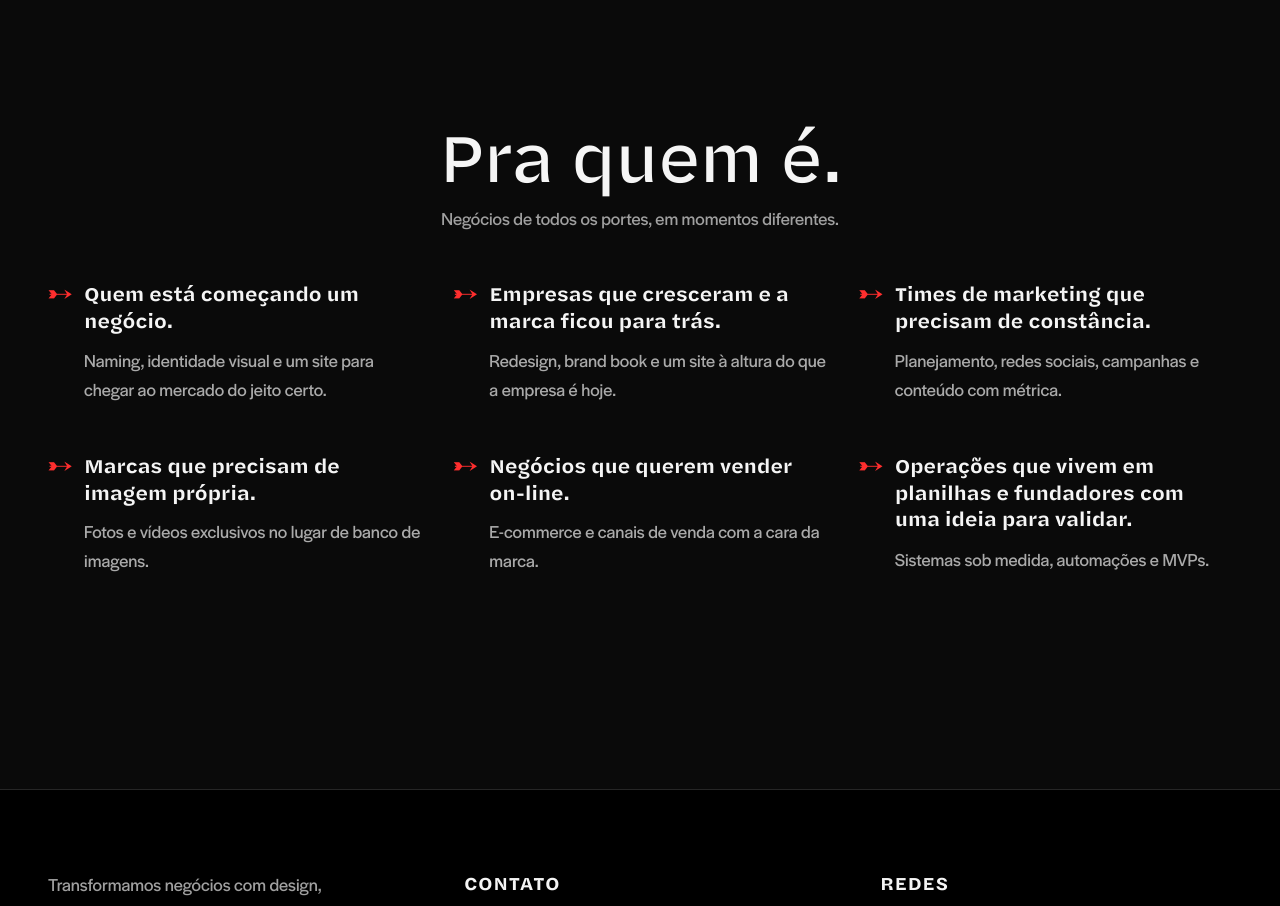
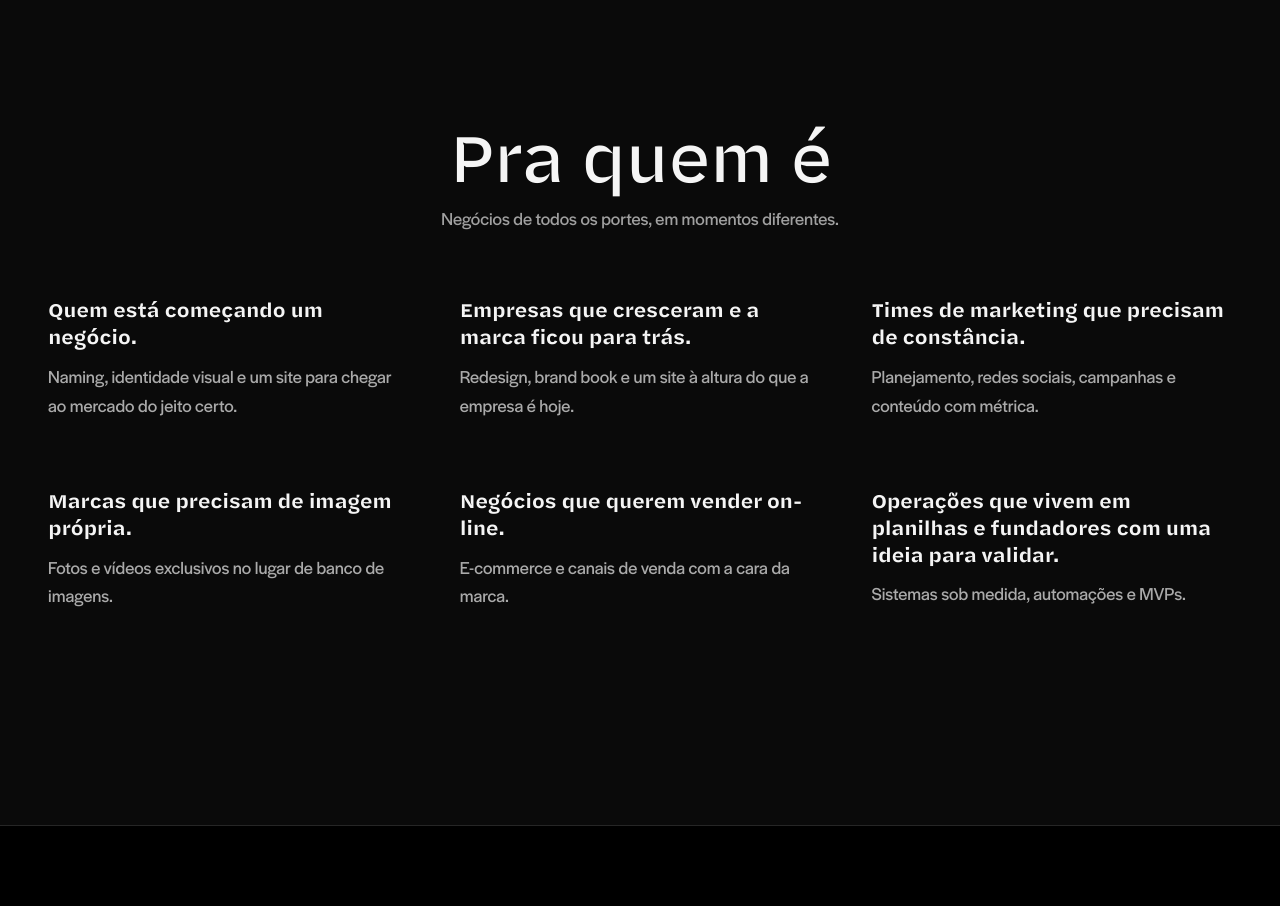
Before and after one commit to metrodsgn/metro-design, a Next.js app: page /fazemos in a window 1280 px wide. Shown: the part 6180-7086 px from the top of the page. Built offline with nearby package versions, Linux system fonts and the light colour scheme.

Commit message:
Organiza seção Pra quem

```diff
--- a/app/fazemos/page.module.css
+++ b/app/fazemos/page.module.css
@@ -46,33 +46,17 @@
 .audiences { padding-top: clamp(4rem, 8vw, 8rem); }
 .audiences > h2, .audiences > .lead { text-align: center; }
 .audiences > .lead { margin: 0.75rem 0 0; color: var(--color-muted); line-height: var(--leading-body); }
-.audiences > div { display: grid; grid-template-columns: repeat(3, minmax(0, 1fr)); gap: 2rem; margin-top: 3rem; }
+.audiences > div { display: grid; grid-template-columns: repeat(3, minmax(0, 1fr)); gap: clamp(3rem, 4vw, 4.5rem); margin-top: 4rem; }
 .audiences article {
-  display: grid;
-  grid-template-columns: auto minmax(0, 1fr);
-  column-gap: 0.75rem;
-  align-items: start;
+  display: block;
   padding-top: 0;
 }
-.audiences article::before {
-  grid-column: 1;
-  grid-row: 1;
-  content: "→";
-  color: var(--color-accent);
-  font-size: 1.25rem;
-  line-height: 1.35;
-}
-.audiences article h3 { grid-column: 2; grid-row: 1; }
-.audiences article p { grid-column: 2; grid-row: 2; }
 @media (max-width: 767px) {
   .front, .reasons { grid-template-columns: minmax(0, 1fr); }
   .front { gap: 2rem; padding-block: 3rem; }
   .front:nth-child(even) .frontContent, .front:nth-child(even) .frontPhoto { grid-column: auto; grid-row: auto; }
   .frontPhoto { max-width: 32rem; }
   .audiences > div { grid-template-columns: repeat(2, minmax(0, 1fr)); }
-  .audiences article { grid-template-columns: minmax(0, 1fr); }
-  .audiences article::before { content: none; }
-  .audiences article h3, .audiences article p { grid-column: 1; }
   .timeline { width: 100%; min-width: 0; overflow: clip; }
   .timeline svg { left: 0; width: 2rem; pointer-events: none; }
   .timeline ol { width: 100%; min-width: 0; margin: 0; padding: 0; }
--- a/app/fazemos/page.tsx
+++ b/app/fazemos/page.tsx
@@ -70,7 +70,7 @@ export default function FazemosPage() {
         <ServicesProcess />
       </section>
       <section className={styles.audiences}>
-        <h2>Pra quem é.</h2><p className={styles.lead}>Negócios de todos os portes, em momentos diferentes.</p>
+        <h2>Pra quem é</h2><p className={styles.lead}>Negócios de todos os portes, em momentos diferentes.</p>
         <div>{audiences.map(([title, text]) => <article key={title}><h3>{title}</h3><p>{text}</p></article>)}</div>
       </section>
     </Container>
```
